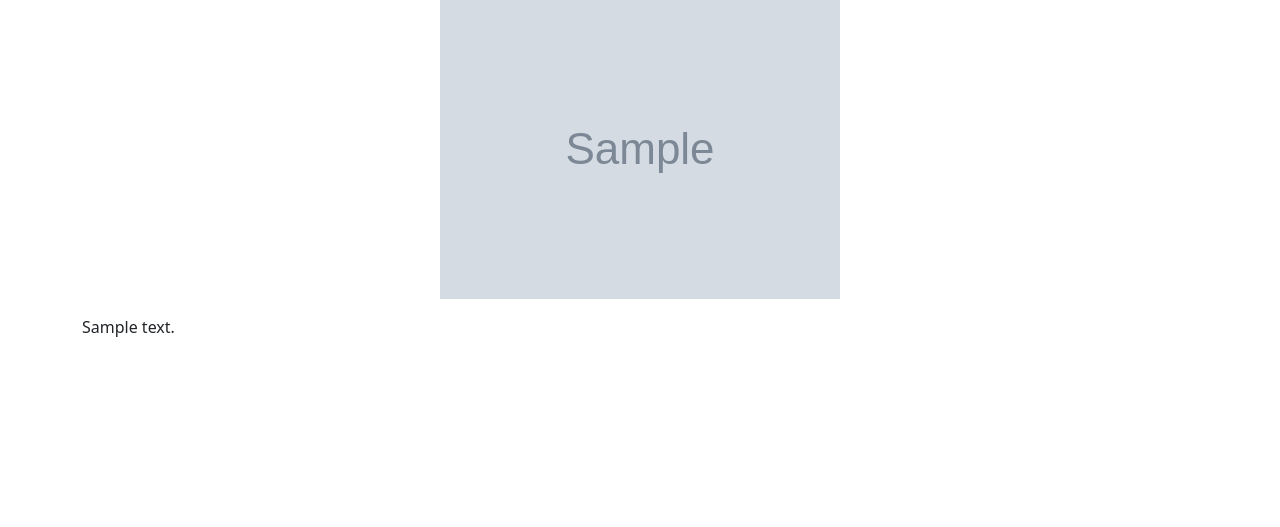
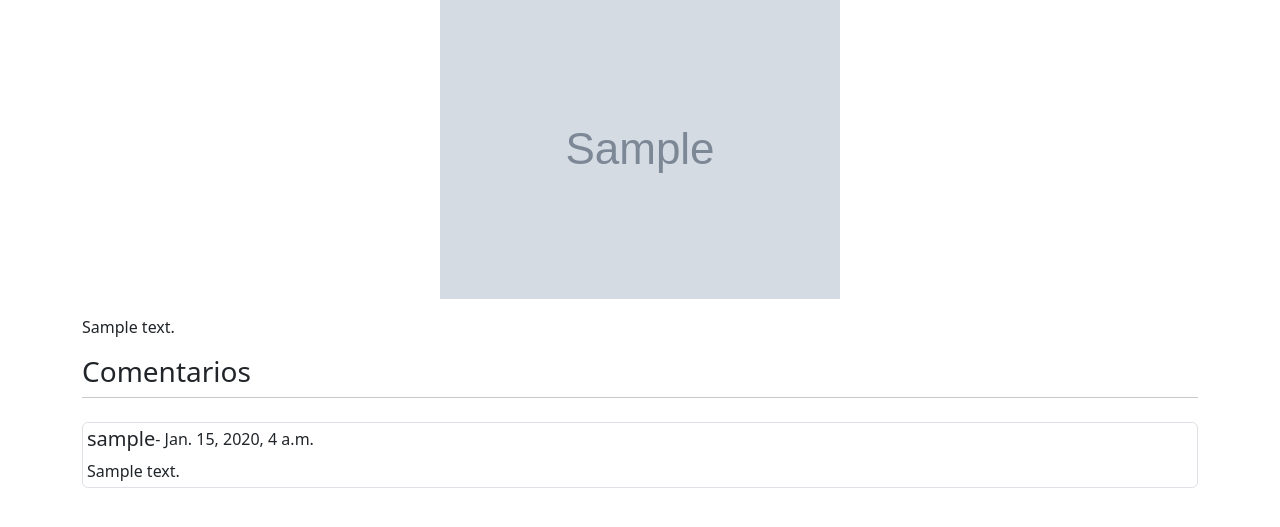
Before and after one commit to CodeSwallow/django-blog, a Django app: a page that uses blogs/templates/blogs/post_detail.html in a window 1280 px wide. Shown: the part 162-689 px from the top of the page. Run offline with Django 4.2, Linux system fonts and the light colour scheme; tables that the repository leaves empty hold one stand-in row (values such as "Sample post"); grey boxes marked "Sample" are stand-in pictures; some libraries are stand-ins or nearby versions.

Commit message:
comment model

```diff
--- a/blogs/admin.py
+++ b/blogs/admin.py
@@ -1,8 +1,9 @@
 from django.contrib import admin
 
-from blogs.models import Post, Category
+from blogs.models import Post, Category, Comment
 
 # Register your models here.
 
 admin.site.register(Post)
 admin.site.register(Category)
+admin.site.register(Comment)
--- a/blogs/models.py
+++ b/blogs/models.py
@@ -40,3 +40,19 @@ class Category(models.Model):
 
     def __str__(self):
         return self.title
+
+
+class Comment(models.Model):
+    content = models.TextField(max_length=1000, help_text='Ingrese un comentario')
+    author = models.ForeignKey(settings.AUTH_USER_MODEL, on_delete=models.SET_NULL, null=True)
+    post_date = models.DateTimeField(auto_now_add=True)
+    post = models.ForeignKey(Post, on_delete=models.CASCADE)
+
+    class Meta:
+        ordering = ['-post_date']
+
+    def __str__(self):
+        len_title = 15
+        if len(self.content) > len_title:
+            return self.content[:len_title] + '...'
+        return self.content
--- a/blogs/templates/blogs/post_detail.html
+++ b/blogs/templates/blogs/post_detail.html
@@ -25,6 +25,21 @@
 
                 <p>{{ post.content | markdown | safe }}</p>
 
+                <h3>Comentarios</h3>
+                <hr class="d-none d-md-block my-2 mb-3 mt-2">
+                {% for comment in post.comment_set.all %}
+                    <div class="mt-4 mb-2 border border-opacity-10 rounded p-1">
+                        <div class="row">
+                            <div class="col-8 d-flex">
+                                <h5>{{ comment.author.username }}</h5>
+                                <span>- {{ comment.post_date }}</span>
+                            </div>
+                            <div class="col-4 text-end">
+                            </div>
+                        </div>
+                        {{ comment.content }}
+                    </div>
+                {% endfor %}
             </div>
         </div>
 
```
Also changed, not shown: blogs/migrations/0006_comment.py (added).
